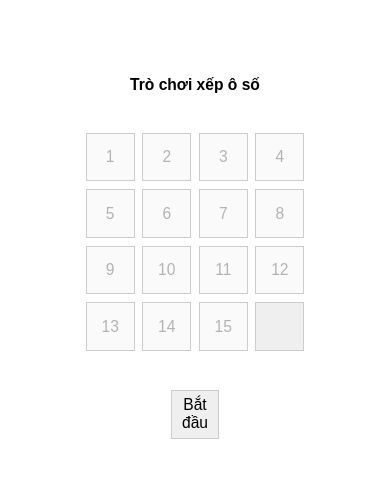
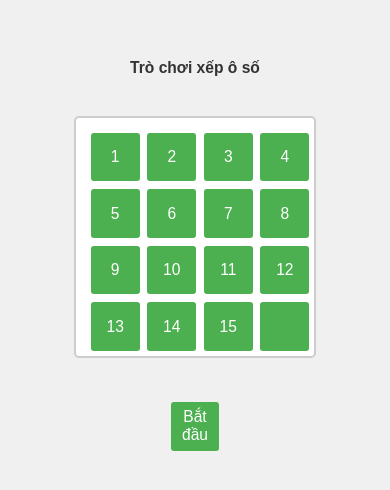
Before and after one commit to VUTRINGOC/xeposo, a plain HTML site: page index.html in a window 390 px wide. Shown: the part 170-660 px from the top of the page. Drawn offline with Linux system fonts and the light colour scheme.

Commit message:
Update styles4.css

```diff
--- a/styles.css
+++ b/styles.css
@@ -6,6 +6,7 @@ body {
     align-items: center;
     height: 100vh;
     margin: 0;
+    background-color: #f0f0f0; /* Màu nền */
 }
 
 .container {
@@ -14,6 +15,7 @@ body {
 
 .title {
     font-size: 24px;
+    color: #333; /* Màu chữ */
 }
 
 .puzzle {
@@ -22,34 +24,51 @@ body {
     grid-template-rows: repeat(4, 50px);
     gap: 5px;
     margin: 20px 0;
+    background-color: #fff; /* Màu nền cho khu vực ô số */
+    border: 2px solid #ccc; /* Đường viền */
+    padding: 10px;
+    border-radius: 5px; /* Bo tròn góc */
 }
 
 button {
     padding: 10px 20px;
     font-size: 16px;
     cursor: pointer;
+    background-color: #4CAF50; /* Màu nút */
+    color: white; /* Màu chữ nút */
+    border: none;
+    border-radius: 3px; /* Bo tròn góc nút */
+    margin: 5px;
+}
+.puzzle-button {
+    display: flex;
+    justify-content: center;
+    align-items: center;
 }
 
 /* Media query cho điện thoại */
 @media (max-width: 768px) {
     .title {
-        font-size: 4vw; /* Điều chỉnh kích thước font sử dụng vw */
-        margin-bottom: 2vh; /* Điều chỉnh margin sử dụng vh */
+        font-size: 4vw;
+        margin-bottom: 2vh;
     }
 
     .puzzle {
-        grid-template-columns: repeat(4, 12.5vw); /* Điều chỉnh columns sử dụng vw */
-        grid-template-rows: repeat(4, 12.5vw); /* Điều chỉnh rows sử dụng vw */
-        gap: 2vw; /* Điều chỉnh gap sử dụng vw */
-        margin: 10vw 0; /* Điều chỉnh margin sử dụng vw */
+        grid-template-columns: repeat(4, 12.5vw);
+        grid-template-rows: repeat(4, 12.5vw);
+        gap: 2vw;
+        margin: 10vw 0;
     }
 
     button {
         padding: 0;
-        width: 12.5vw; /* Điều chỉnh width của button sử dụng vw */
-        height: 12.5vw; /* Điều chỉnh height của button sử dụng vw */
-        font-size: 4vw; /* Điều chỉnh font size của button sử dụng vw */
-        border: 1px solid #ccc;
-        outline: none;
+        width: 12.5vw;
+        height: 12.5vw;
+        font-size: 4vw;
     }
+    .puzzle-button {
+    display: flex;
+    justify-content: center;
+    align-items: center;
 }
+}
```
